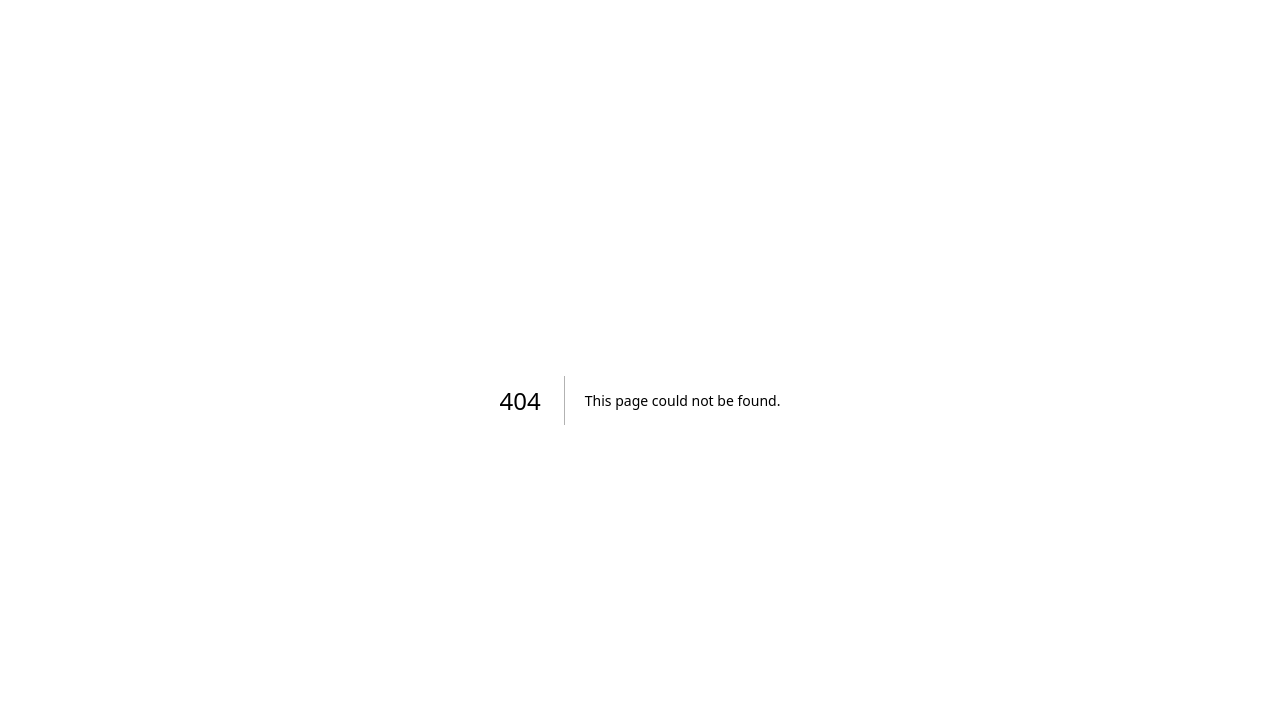
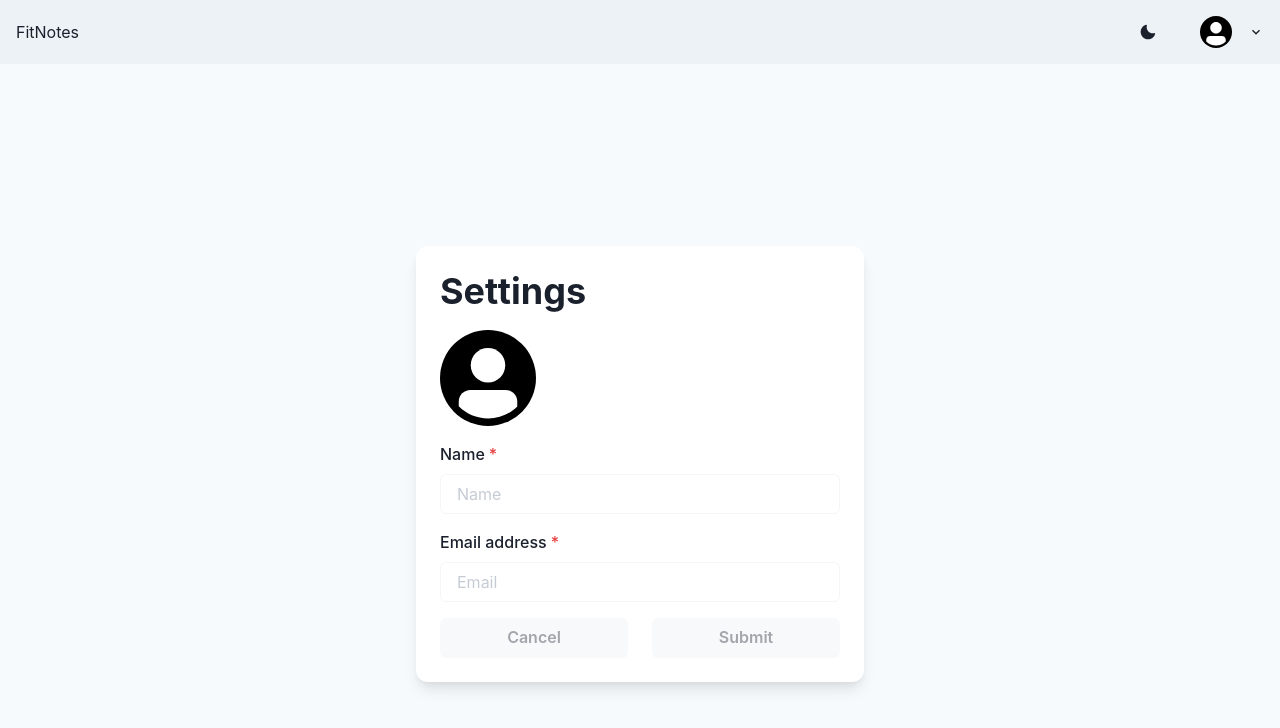
Before and after one commit to Zaland/FitNotesv2, a Next.js app: page /settings in a window 1280 px wide. Before the commit this address had no page. Shown: the top 728 px of the page. Built offline with nearby package versions, Linux system fonts and the light colour scheme; no server answers.

Commit message:
Add settings page

```diff
--- a/src/app/components/navbar/AuthNavbar.tsx
+++ b/src/app/components/navbar/AuthNavbar.tsx
@@ -9,42 +9,68 @@ import {
     MenuButton,
     MenuList,
     MenuItem,
+    Text,
+    VStack,
+    HStack,
     useColorModeValue,
     Stack,
     useColorMode,
 } from "@chakra-ui/react";
-import { MoonIcon, SunIcon } from "@chakra-ui/icons";
+import { MoonIcon, SunIcon, ChevronDownIcon } from "@chakra-ui/icons";
+import { useUser } from "@auth0/nextjs-auth0/client";
 
 export const AuthNavbar = () => {
+    const { user } = useUser();
     const { colorMode, toggleColorMode } = useColorMode();
 
     return (
-        <>
         <Box bg={useColorModeValue("gray.100", "gray.900")} px={4}>
             <Flex h={16} alignItems="center" justifyContent="space-between">
-                    <Box>FitNotes</Box>
+                <Box as="a" href="/">
+                    FitNotes
+                </Box>
 
-                    <Flex alignItems="center">
-                        <Stack direction="row" spacing={7}>
+                <Flex alignItems="center" gap={7}>
+                    {/* <Stack direction="row" spacing={7}> */}
                     <Button onClick={toggleColorMode} bg="none">
                         {colorMode === "light" ? <MoonIcon /> : <SunIcon />}
                     </Button>
 
                     <Menu>
-                                <MenuButton as={Button} rounded="full" variant="link" cursor="pointer" minW={0}>
-                                    <Avatar size="sm" bg={colorMode === "light" ? "black" : "gray"} />
+                        <MenuButton py={2} maxW={200} overflow="elipse">
+                            <HStack>
+                                <Avatar
+                                    size={"sm"}
+                                    bg={colorMode === "light" ? "black" : "gray"}
+                                    src={user?.picture || ""}
+                                />
+                                <Text fontSize="sm" overflow="hidden" textOverflow="ellipsis" whiteSpace="nowrap">
+                                    {user?.name || ""}
+                                </Text>
+                                <Box display={{ base: "none", md: "flex" }}>
+                                    <ChevronDownIcon />
+                                </Box>
+                            </HStack>
                         </MenuButton>
+                        {/* <MenuButton as={Button} rounded="full" variant="link" cursor="pointer" minW={0} mr={3}>
+                                <Avatar
+                                    size="sm"
+                                    bg={colorMode === "light" ? "black" : "gray"}
+                                    src={user?.picture || ""}
+                                />
+                            </MenuButton> */}
                         <MenuList alignItems="center">
-                                    <MenuItem>Settings</MenuItem>
+                            <MenuItem as="a" href="/settings">
+                                Settings
+                            </MenuItem>
                             <MenuItem as="a" href="/api/auth/logout">
                                 Logout
                             </MenuItem>
                         </MenuList>
                     </Menu>
-                        </Stack>
+                    {/* </Stack> */}
                 </Flex>
             </Flex>
         </Box>
-        </>
     );
 };
--- /dev/null
+++ b/src/app/settings/layout.tsx
@@ -0,0 +1,10 @@
+import { AuthNavbar } from "../components";
+
+const Layout = ({ children }: { children: React.ReactNode }) => (
+    <>
+        <AuthNavbar />
+        {children}
+    </>
+);
+
+export default Layout;
--- /dev/null
+++ b/src/app/settings/page.tsx
@@ -0,0 +1,63 @@
+"use client";
+
+import {
+    Button,
+    Flex,
+    FormControl,
+    FormLabel,
+    Heading,
+    Input,
+    Stack,
+    useColorModeValue,
+    HStack,
+    Avatar,
+    AvatarBadge,
+    IconButton,
+    Center,
+    useColorMode,
+} from "@chakra-ui/react";
+import { useUser } from "@auth0/nextjs-auth0/client";
+import { SmallCloseIcon } from "@chakra-ui/icons";
+
+const Settings = () => {
+    const { user } = useUser();
+    const { colorMode, toggleColorMode } = useColorMode();
+
+    return (
+        <Flex minH={"100vh"} align={"center"} justify={"center"} bg={useColorModeValue("gray.50", "gray.800")}>
+            <Stack
+                spacing={4}
+                w="full"
+                maxW="md"
+                bg={useColorModeValue("white", "gray.700")}
+                rounded="xl"
+                boxShadow="lg"
+                p={6}
+                my={12}
+            >
+                <Heading>Settings</Heading>
+                <FormControl id="userIcon">
+                    <Avatar size="xl" bg={colorMode === "light" ? "black" : "gray"} src={user?.picture || ""} />
+                </FormControl>
+                <FormControl id="name" isRequired>
+                    <FormLabel>Name</FormLabel>
+                    <Input placeholder="Name" type="text" value={user?.name || ""} disabled />
+                </FormControl>
+                <FormControl id="email" isRequired>
+                    <FormLabel>Email address</FormLabel>
+                    <Input placeholder="Email" type="email" value={user?.email || ""} disabled />
+                </FormControl>
+                <Stack spacing={6} direction={["column", "row"]}>
+                    <Button w="full" isDisabled>
+                        Cancel
+                    </Button>
+                    <Button w="full" isDisabled>
+                        Submit
+                    </Button>
+                </Stack>
+            </Stack>
+        </Flex>
+    );
+};
+
+export default Settings;
```
Lines whose indentation alone changed are shown as unchanged.
